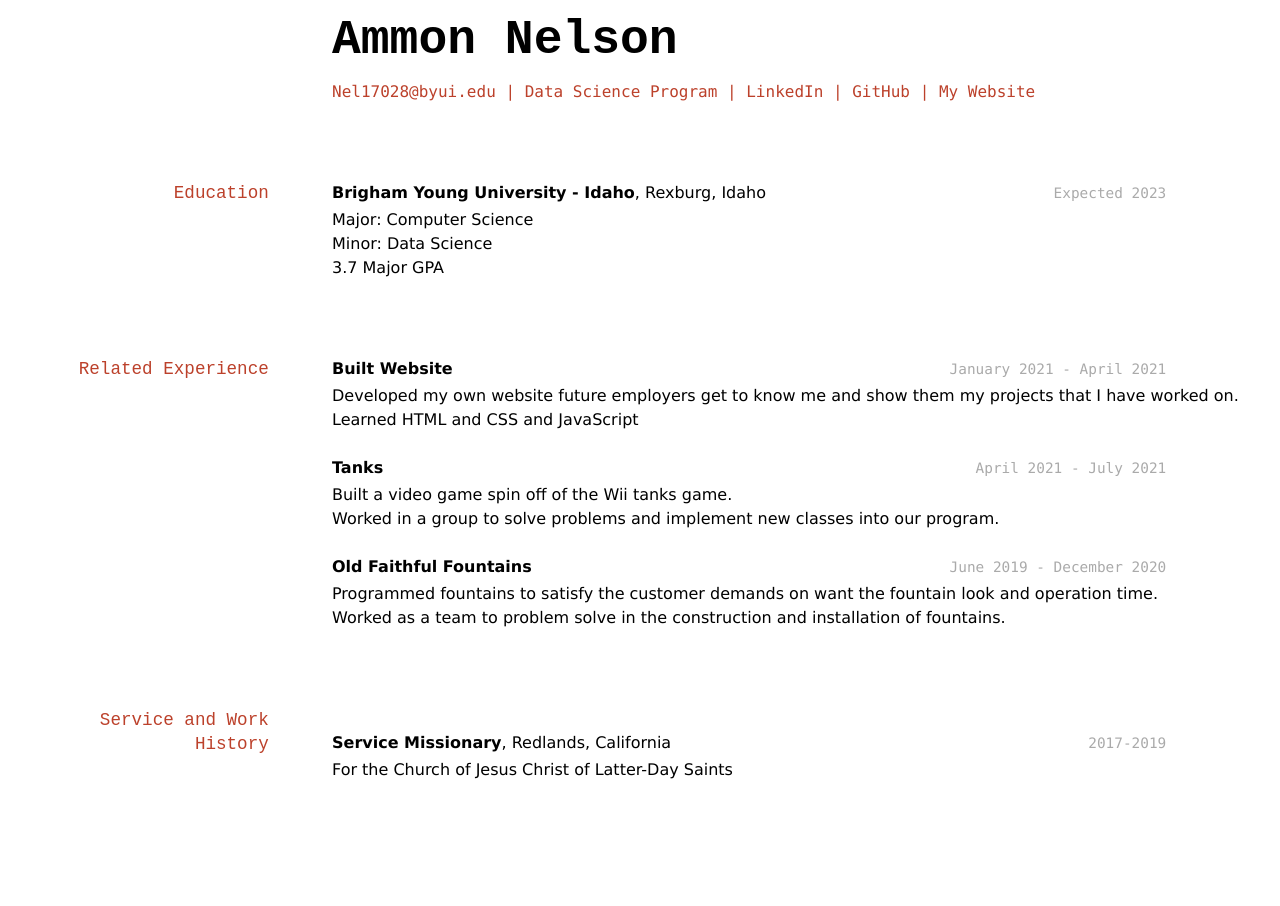
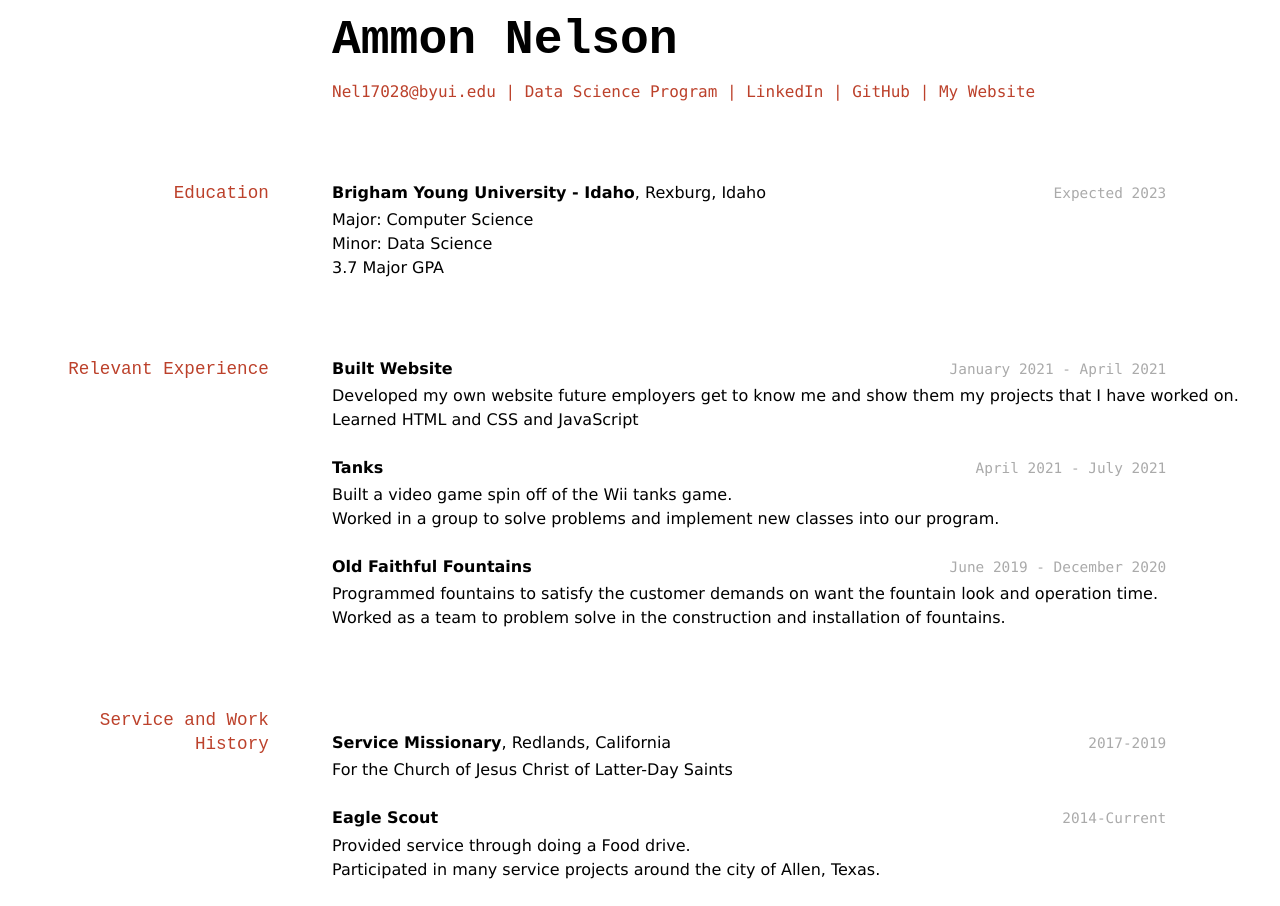
Before and after one commit to byuids-resumes/AmmonNelson_resume, a Jekyll site: the page built from docs/index.md, in a window 1280 px wide. Built offline with Jekyll 4.4.1, drawn with Linux system fonts in a browser that asks for light colours.

Commit message:
Update index.md

```diff
--- a/docs/index.md
+++ b/docs/index.md
@@ -20,7 +20,7 @@ __Brigham Young University - Idaho__, Rexburg, Idaho
 - 3.7 Major GPA
 
 
-## Related Experience
+## Relevant Experience
 `January 2021 - April 2021`
 __Built Website__
 - Developed my own website future employers get to know me and show them my projects that I have worked on.
@@ -44,7 +44,11 @@ __Old Faithful Fountains__
 __Service Missionary__, Redlands, California
 - For the Church of Jesus Christ of Latter-Day Saints
 
-
+`2014-Current`
+__Eagle Scout__
+- Provided service through doing a Food drive.
+- Participated in many service projects around the city of Allen, Texas.
+-
 
 <!-- ### Footer
 
```
